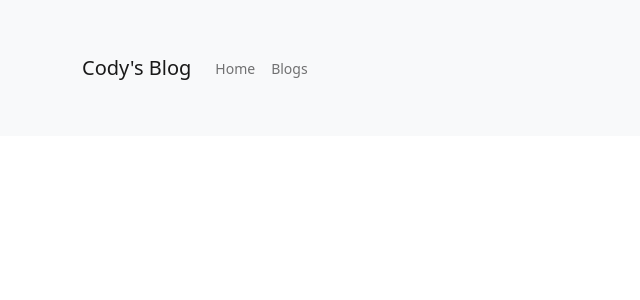
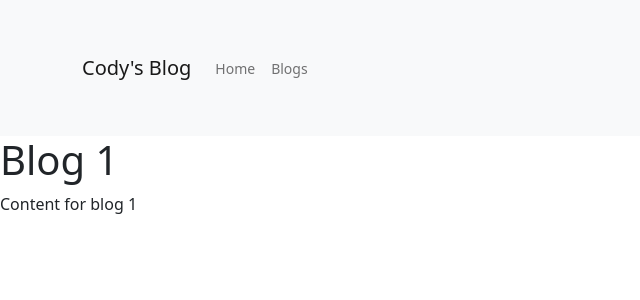
Before and after one commit to CodyBrinkman/cody-blog, a React (Create React App) app: page /blogs/HelloWorld in a window 1280 px wide. Shown: the top 300 px of the page, without its empty margins (0-640 px from the left). Built offline with nearby package versions, Linux system fonts and the light colour scheme.

Commit message:
dang man

```diff
--- a/src/App.js
+++ b/src/App.js
@@ -4,6 +4,8 @@ import Container from 'react-bootstrap/Container'
 import Home from './components/Home'
 import Header from './components/Header'
 import Blogs from './components/Blogs'
+import HelloWorld from './blogs/1_hello_world'
+import Blog2 from './blogs/2_blog2'
 import {
   Routes, Route
 } from "react-router-dom"
@@ -17,6 +19,8 @@ const App = () => {
       <Routes>
         <Route path='/' element={<Home/>} />
         <Route path='/blogs' element={<Blogs/>} />
+        <Route path='/blogs/HelloWorld' element={<HelloWorld/>} />
+        <Route path='/blogs/Blog2' element={<Blog2 />} />
       </Routes>
     </>
   )
--- /dev/null
+++ b/src/blogs/1_hello_world.js
@@ -0,0 +1,14 @@
+import React from 'react'
+
+const HelloWorld = () => {
+
+  return (
+    <>
+      <h1>Blog 1</h1>
+      <p>Content for blog 1</p>
+    </>
+  )
+
+}
+
+export default HelloWorld
--- /dev/null
+++ b/src/blogs/2_blog2.js
@@ -0,0 +1,14 @@
+import React from 'react'
+
+const Blog2 = () => {
+
+  return (
+    <>
+      <h1>Blog 2</h1>
+      <p>Content for blog 2</p>
+    </>
+  )
+
+}
+
+export default Blog2
--- a/src/components/Blogs.js
+++ b/src/components/Blogs.js
@@ -1,8 +1,8 @@
 import React, { useState, useEffect } from 'react'
 import blogService from '../services/blogs'
 import ReactMarkdown from 'react-markdown'
-
-const blogs = require('../blogs')
+import HelloWorld from '../blogs/1_hello_world'
+import { Link } from "react-router-dom";
 
 const Blogs = () => {
 
@@ -10,7 +10,9 @@ const Blogs = () => {
     <>
       <h1>Blogs</h1>
       <ul>
-        {blogs.map(blog => <li><ReactMarkdown>{blog}</ReactMarkdown></li>)}
+        <Link to='/blogs/HelloWorld'>Blog 1</Link>
+        <br />
+        <Link to='/blogs/Blog2'>Blog 2</Link>
       </ul>
     </>
 
--- a/src/services/blogs.js
+++ b/src/services/blogs.js
@@ -1,5 +1,5 @@
 import axios from 'axios'
-const baseUrl = 'http://129.158.42.32:3001/api/blogs'
+const baseUrl = 'http://localhost:3001/blogs'
 
 const getAll = () => {
   const request = axios.get(baseUrl)
```
Also changed, not shown: src/blogs/1_hello_world.md (deleted, +0 -1 lines).
